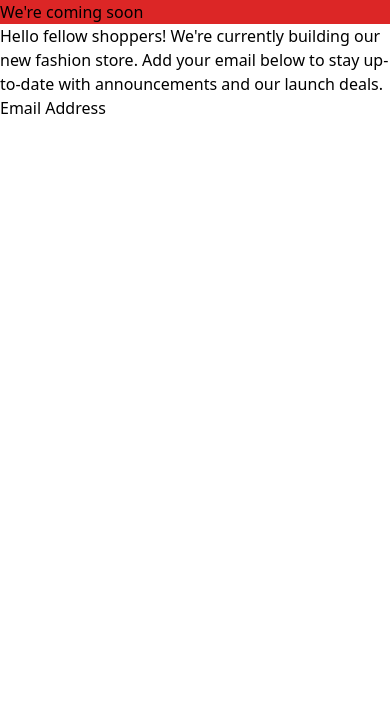
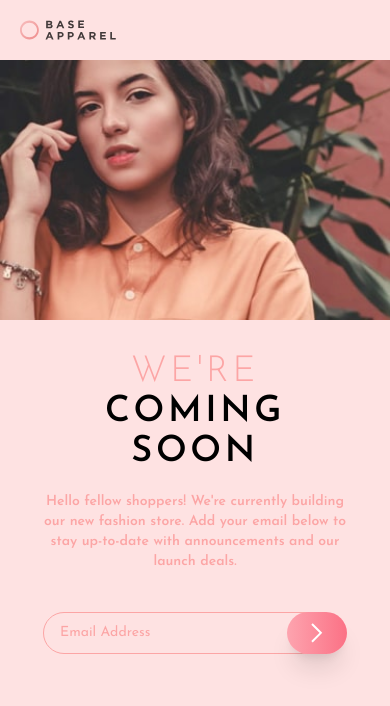
Before and after one commit to cacosted/submission-form, a website: page index.html in a window 390 px wide. Drawn offline with Linux system fonts and the light colour scheme.

Commit message:
add mobile design, add custom font on tailwind config

```diff
--- a/index.html
+++ b/index.html
@@ -4,17 +4,37 @@
   <meta charset="UTF-8">
   <meta name="viewport" content="width=device-width, initial-scale=1.0"> <!-- displays site properly based on user's device -->
 
-  <link rel="icon" type="image/png" sizes="32x32" href="./images/favicon-32x32.png">
+  <!-- <link rel="icon" type="image/png" sizes="32x32" href="./images/favicon-32x32.png"> -->
+  <title>Base Apparel coming soon page</title>
+  <link rel="preconnect" href="https://fonts.googleapis.com">
+  <link rel="preconnect" href="https://fonts.gstatic.com" crossorigin>
+  <link href="https://fonts.googleapis.com/css2?family=Josefin+Sans:wght@300;400;600&display=swap" rel="stylesheet">
   <link rel="stylesheet" href="./styles.css">
-  <title>Base Apparel coming soon page</title>
 </head>
 <body>
+  <main class="bg-red-100 min-h-screen font-regular">
+    <section class="p-5">
+    <img class="w-24" src="./images/logo.svg" alt="Base apparel">
+    </section>
+    <picture>
+      <source media="(min-width:800px)" srcset="./images/hero-desktop.jpg">
+      <img class="w-full" src="./images/hero-mobile.jpg" alt="girl looking at the screen">
+    </picture>
+    <section class="text-center max-w-xs mx-auto px-2 py-8">
+      <h1 class="text-4xl uppercase font-semibold tracking-widest mb-5">
+        <span class="block font-thin text-red-300">We're</span>
+        coming soon
+      </h1>
+      <p class="text-red-300 font-semibold text-sm mb-10 max-w-sm">
+        Hello fellow shoppers! We're currently building our new fashion store.
+        Add your email below to stay up-to-date with announcements and our launch deals.
+      </p>
+      <form class="text-red-300 w-full flex justify-center text-sm">
+        <input class="text-slate-600 placeholder:text-red-300 bg-transparent border border-red-300 px-4 py-2.5 rounded-full w-full" type="email" name="email" id="email" placeholder="Email Address">
+        <button class="bg-gradient-to-r from-rose-300 to-rose-400 px-6 rounded-full ml-[-3rem] shadow-xl" type="submit"><svg xmlns="http://www.w3.org/2000/svg" width="12" height="20"><path fill="none" stroke="#FFF" stroke-width="2" d="M1 1l8.836 8.836L1 18.671"/></svg></button>
+      </form>
 
-  <h1 class="bg-red-600">We're coming soon</h1>
-
-  Hello fellow shoppers! We're currently building our new fashion store.
-  Add your email below to stay up-to-date with announcements and our launch deals.
-
-  Email Address
+    </section>
+  </main>
 </body>
 </html>
--- a/tailwind.config.js
+++ b/tailwind.config.js
@@ -2,7 +2,11 @@
 module.exports = {
   content: ["./index.html"],
   theme: {
-    extend: {},
+    extend: {
+        fontFamily: {
+          'regular': ['Josefin Sans', 'sans-serif']
+        }
+    },
   },
   plugins: [],
 }
```
Also changed, not shown: images/favicon-32x32.png (deleted), styles.css.
